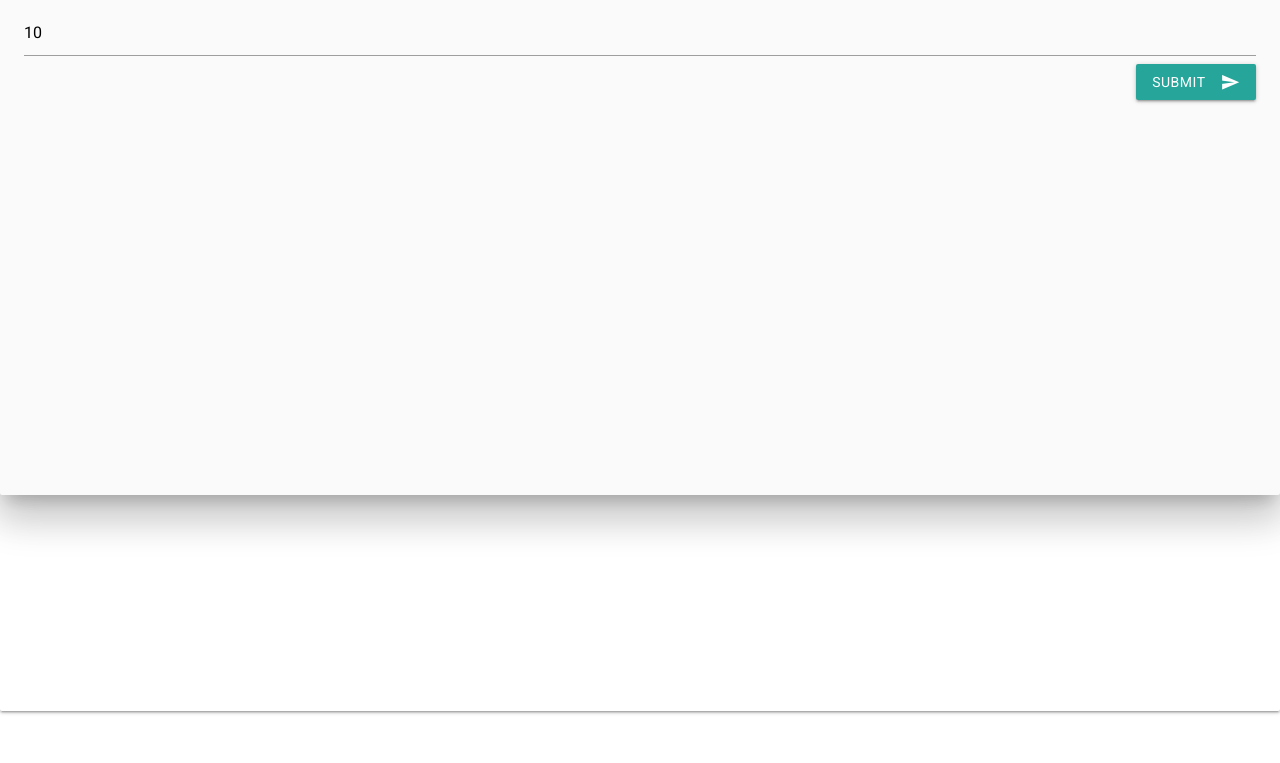
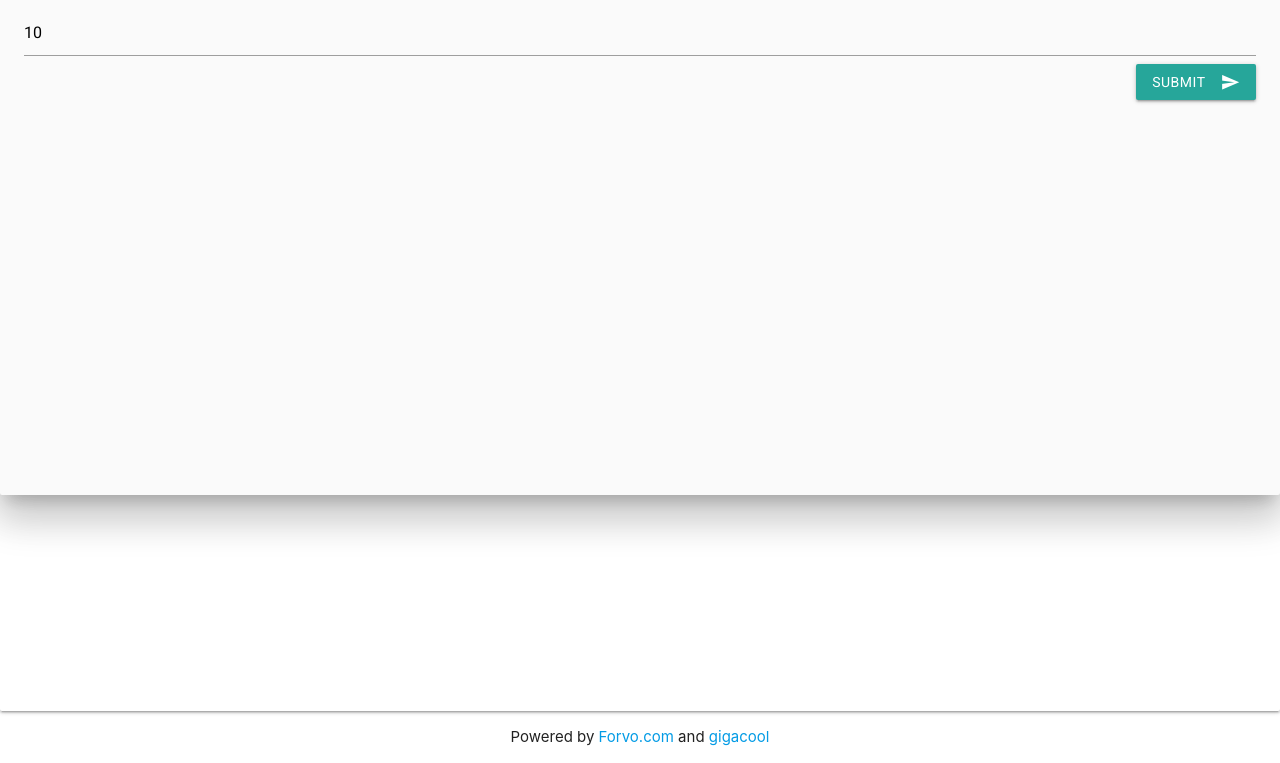
Before and after one commit to joshuakiley/joshuakiley.github.io, a plain HTML site: page index.html in a window 1280 px wide. Shown: the part 73-836 px from the top of the page. Before the commit the page ends 800 px from the top, so only its background shows below. Drawn offline with nearby package versions, Linux system fonts and the light colour scheme.

Commit message:
Add footer giving credit to Forvo and gigacool for API access

```diff
--- a/index.html
+++ b/index.html
@@ -165,6 +165,13 @@
       </div>
     </div>
 
+    <footer>
+        <p>Powered by <a href="https://forvo.com/">Forvo.com</a> and <a href="https://github.com/gigacool/hanyu-shuiping-kaoshi">gigacool</a></p>
+    </footer>
+
+
+
+
     <audio id="audio" src=""></audio>
     <script
       src="https://code.jquery.com/jquery-3.4.1.min.js"
--- a/style.css
+++ b/style.css
@@ -11,6 +11,10 @@ p {
 li {
   list-style-type: disc !important;
   line-height: 30px;
+}
+
+footer > p {
+  text-align: center;
 }
 
 #frontTitle {
```
